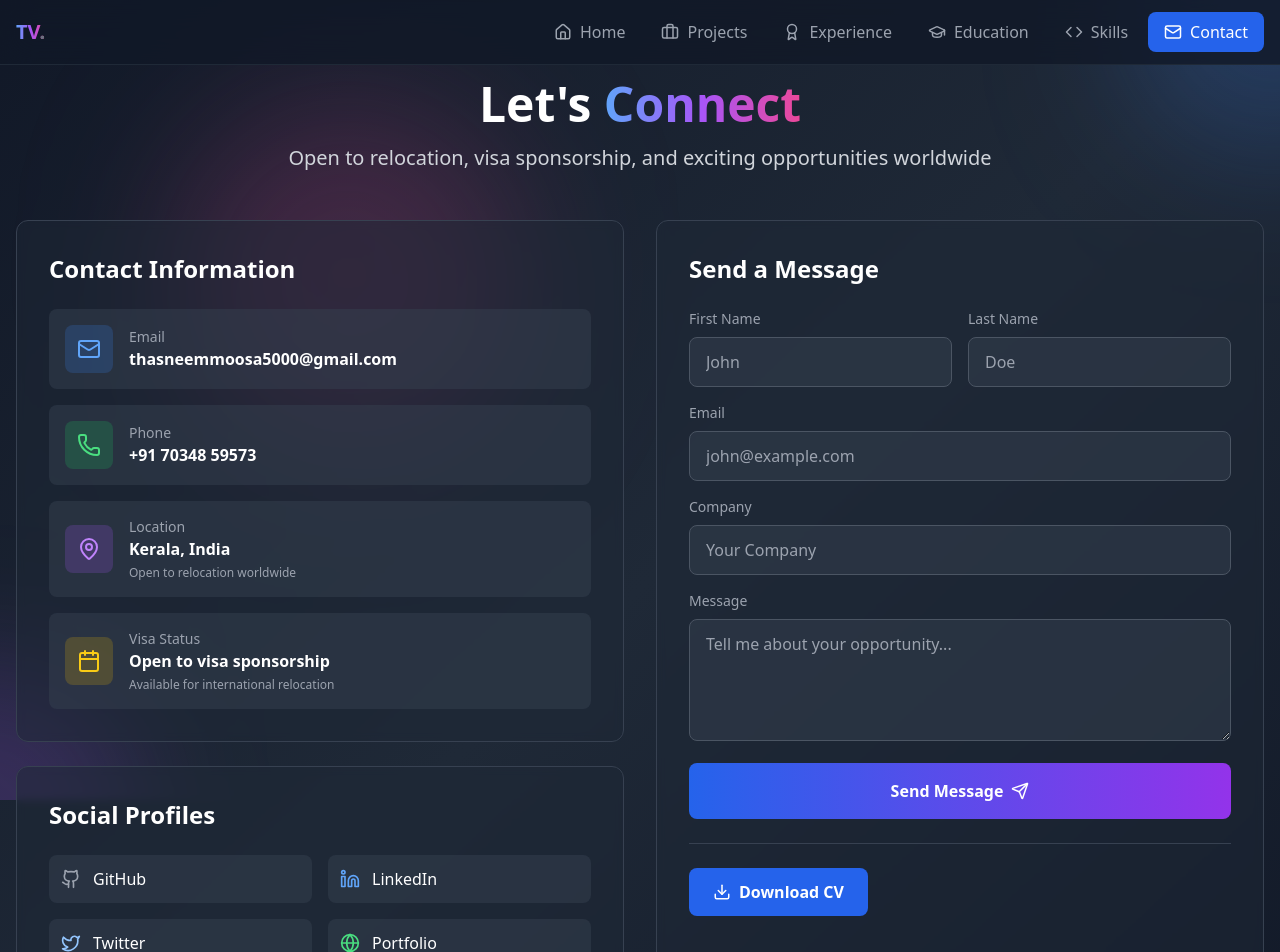
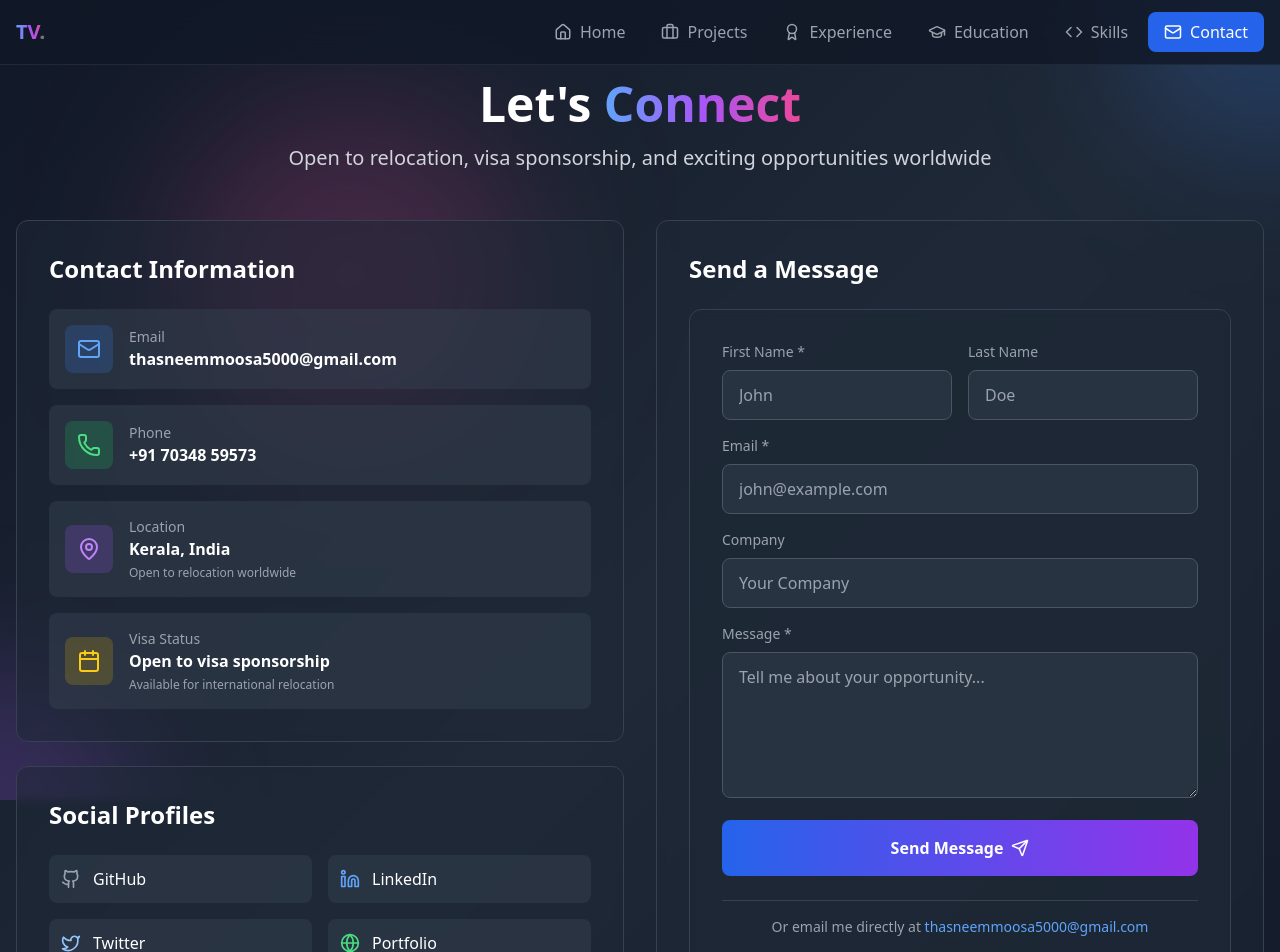
Before and after one commit to THASNEEMMOOOSA/myportfolio, a React (Vite) app: page /contact in a window 1280 px wide. Shown: the top 952 px of the page. Built offline with nearby package versions, Linux system fonts and the light colour scheme.

Commit message:
Ready for Vercel deployment

```diff
--- /dev/null
+++ b/src/components/ContactForm.jsx
@@ -0,0 +1,152 @@
+import { useRef, useState } from 'react';
+import emailjs from '@emailjs/browser';
+import { Send, CheckCircle, AlertCircle } from 'lucide-react';
+import { motion } from 'framer-motion';
+
+export default function ContactForm() {
+  const formRef = useRef();
+  const [isSubmitting, setIsSubmitting] = useState(false);
+  const [status, setStatus] = useState({ type: '', message: '' });
+
+  const sendEmail = async (e) => {
+    e.preventDefault();
+    setIsSubmitting(true);
+    setStatus({ type: '', message: '' });
+
+    try {
+      const result = await emailjs.sendForm(
+        import.meta.env.VITE_EMAILJS_SERVICE_ID,
+        import.meta.env.VITE_EMAILJS_TEMPLATE_ID,
+        formRef.current,
+        import.meta.env.VITE_EMAILJS_PUBLIC_KEY
+      );
+
+      if (result.text === 'OK') {
+        setStatus({
+          type: 'success',
+          message: 'Message sent successfully! I\'ll get back to you soon.'
+        });
+        formRef.current.reset();
+
+        // Clear success message after 5 seconds
+        setTimeout(() => {
+          setStatus({ type: '', message: '' });
+        }, 5000);
+      }
+    } catch (error) {
+      console.error('EmailJS Error:', error);
+      setStatus({
+        type: 'error',
+        message: 'Failed to send message. Please try again or email me directly.'
+      });
+    } finally {
+      setIsSubmitting(false);
+    }
+  };
+
+  return (
+    <div className="space-y-6">
+      {/* Status Messages */}
+      {status.type === 'success' && (
+        <motion.div
+          initial={{ opacity: 0, y: -10 }}
+          animate={{ opacity: 1, y: 0 }}
+          className="bg-green-500/20 border border-green-500 text-green-400 px-4 py-3 rounded-lg flex items-center gap-2"
+        >
+          <CheckCircle size={18} />
+          {status.message}
+        </motion.div>
+      )}
+
+      {status.type === 'error' && (
+        <motion.div
+          initial={{ opacity: 0, y: -10 }}
+          animate={{ opacity: 1, y: 0 }}
+          className="bg-red-500/20 border border-red-500 text-red-400 px-4 py-3 rounded-lg flex items-center gap-2"
+        >
+          <AlertCircle size={18} />
+          {status.message}
+        </motion.div>
+      )}
+
+      {/* Contact Form */}
+      <form ref={formRef} onSubmit={sendEmail} className="space-y-4">
+        <div className="grid grid-cols-2 gap-4">
+          <div>
+            <label className="block text-sm text-gray-400 mb-2">First Name *</label>
+            <input
+              type="text"
+              name="from_name"
+              required
+              className="w-full px-4 py-3 bg-gray-700/50 border border-gray-600 rounded-lg focus:outline-none focus:border-blue-500 transition-colors"
+              placeholder="John"
+            />
+          </div>
+          <div>
+            <label className="block text-sm text-gray-400 mb-2">Last Name</label>
+            <input
+              type="text"
+              name="from_lastname"
+              className="w-full px-4 py-3 bg-gray-700/50 border border-gray-600 rounded-lg focus:outline-none focus:border-blue-500 transition-colors"
+              placeholder="Doe"
+            />
+          </div>
+        </div>
+
+        <div>
+          <label className="block text-sm text-gray-400 mb-2">Email *</label>
+          <input
+            type="email"
+            name="from_email"
+            required
+            className="w-full px-4 py-3 bg-gray-700/50 border border-gray-600 rounded-lg focus:outline-none focus:border-blue-500 transition-colors"
+            placeholder="john@example.com"
+          />
+        </div>
+
+        <div>
+          <label className="block text-sm text-gray-400 mb-2">Company</label>
+          <input
+            type="text"
+            name="company"
+            className="w-full px-4 py-3 bg-gray-700/50 border border-gray-600 rounded-lg focus:outline-none focus:border-blue-500 transition-colors"
+            placeholder="Your Company"
+          />
+        </div>
+
+        <div>
+          <label className="block text-sm text-gray-400 mb-2">Message *</label>
+          <textarea
+            name="message"
+            required
+            rows="5"
+            className="w-full px-4 py-3 bg-gray-700/50 border border-gray-600 rounded-lg focus:outline-none focus:border-blue-500 transition-colors"
+            placeholder="Tell me about your opportunity..."
+          ></textarea>
+        </div>
+
+        <button
+          type="submit"
+          disabled={isSubmitting}
+          className="w-full group relative overflow-hidden bg-gradient-to-r from-blue-600 to-purple-600 text-white py-4 rounded-lg font-semibold disabled:opacity-50 disabled:cursor-not-allowed"
+        >
+          {isSubmitting ? (
+            <span className="flex items-center justify-center gap-2">
+              <div className="w-5 h-5 border-2 border-white border-t-transparent rounded-full animate-spin"></div>
+              Sending...
+            </span>
+          ) : (
+            <span className="flex items-center justify-center gap-2">
+              Send Message <Send size={18} className="group-hover:translate-x-1 transition-transform" />
+            </span>
+          )}
+        </button>
+      </form>
+
+      {/* Alternative Contact */}
+      <div className="text-center text-sm text-gray-400 pt-4 border-t border-gray-700">
+        <p>Or email me directly at <a href="mailto:thasneemmoosa5000@gmail.com" className="text-blue-400 hover:underline">thasneemmoosa5000@gmail.com</a></p>
+      </div>
+    </div>
+  );
+}
--- a/src/pages/Contact.jsx
+++ b/src/pages/Contact.jsx
@@ -1,5 +1,8 @@
 import { motion } from 'framer-motion';
 import { Mail, Phone, MapPin, Github, Linkedin, Twitter, Send, Globe, Download, Calendar } from 'lucide-react';
+import ContactForm from '../components/ContactForm';
+
+
 
 export default function Contact() {
   return (
@@ -104,63 +107,10 @@ export default function Contact() {
         >
           <h2 className="text-2xl font-bold mb-6">Send a Message</h2>
 
-          <form className="space-y-4">
-            <div className="grid grid-cols-2 gap-4">
-              <div>
-                <label className="block text-sm text-gray-400 mb-2">First Name</label>
-                <input
-                  type="text"
-                  className="w-full px-4 py-3 bg-gray-700/50 border border-gray-600 rounded-lg focus:outline-none focus:border-blue-500 transition-colors"
-                  placeholder="John"
-                />
-              </div>
-              <div>
-                <label className="block text-sm text-gray-400 mb-2">Last Name</label>
-                <input
-                  type="text"
-                  className="w-full px-4 py-3 bg-gray-700/50 border border-gray-600 rounded-lg focus:outline-none focus:border-blue-500 transition-colors"
-                  placeholder="Doe"
-                />
-              </div>
-            </div>
 
-            <div>
-              <label className="block text-sm text-gray-400 mb-2">Email</label>
-              <input
-                type="email"
-                className="w-full px-4 py-3 bg-gray-700/50 border border-gray-600 rounded-lg focus:outline-none focus:border-blue-500 transition-colors"
-                placeholder="john@example.com"
-              />
-            </div>
-
-            <div>
-              <label className="block text-sm text-gray-400 mb-2">Company</label>
-              <input
-                type="text"
-                className="w-full px-4 py-3 bg-gray-700/50 border border-gray-600 rounded-lg focus:outline-none focus:border-blue-500 transition-colors"
-                placeholder="Your Company"
-              />
-            </div>
-
-            <div>
-              <label className="block text-sm text-gray-400 mb-2">Message</label>
-              <textarea
-                rows="4"
-                className="w-full px-4 py-3 bg-gray-700/50 border border-gray-600 rounded-lg focus:outline-none focus:border-blue-500 transition-colors"
-                placeholder="Tell me about your opportunity..."
-              ></textarea>
-            </div>
-
-            <button
-              type="submit"
-              className="w-full group relative overflow-hidden bg-gradient-to-r from-blue-600 to-purple-600 text-white py-4 rounded-lg font-semibold"
-            >
-              <span className="relative z-10 flex items-center justify-center gap-2">
-                Send Message <Send size={18} className="group-hover:translate-x-1 transition-transform" />
-              </span>
-              <div className="absolute inset-0 bg-gradient-to-r from-blue-700 to-purple-700 opacity-0 group-hover:opacity-100 transition-opacity"></div>
-            </button>
-          </form>
+<div className="bg-gray-800/50 backdrop-blur-sm p-8 rounded-xl border border-gray-700">
+  <ContactForm />
+</div>
 
           {/* Download CV */}
           <div className="mt-6 pt-6 border-t border-gray-700">
```
Also changed, not shown: 1 other file (tests, documents, lock files or other folders).
